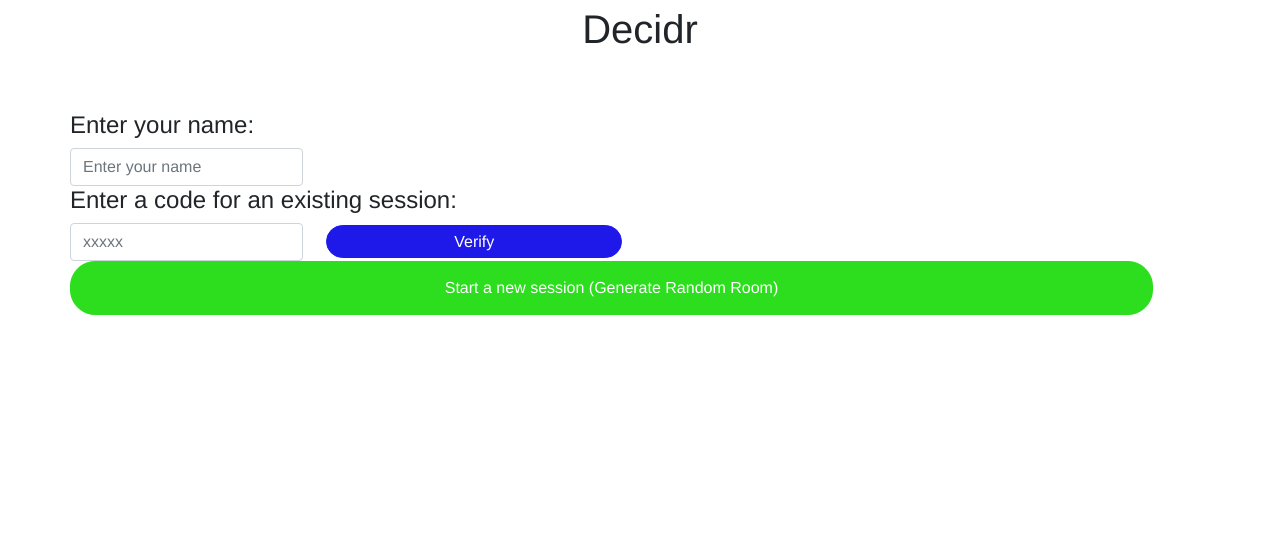
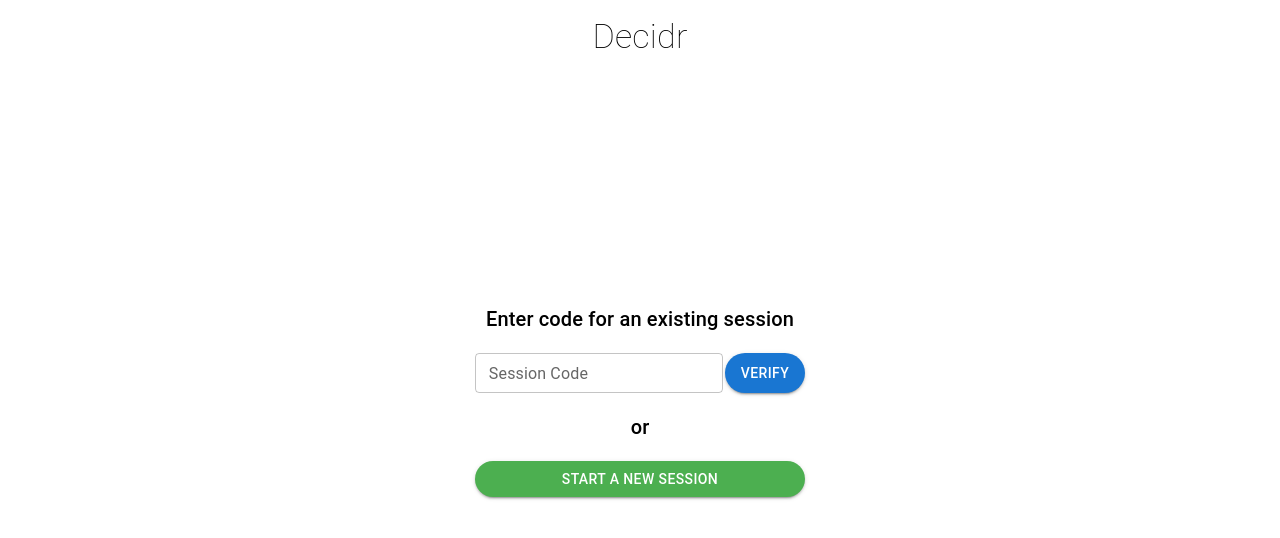
Before and after one commit to Katie500/Decidr, a React (Create React App) app in the folder client/: page / in a window 1280 px wide. Shown: the top 538 px of the page. Built offline with nearby package versions, Linux system fonts and the light colour scheme; no server answers.

Commit message:
initial commit

```diff
--- a/client/src/App.js
+++ b/client/src/App.js
@@ -1,49 +1,29 @@
-// client/App.js
-
-import "./styles/App.css";
-import io from "socket.io-client";
-import React from "react";
-import { BrowserRouter as Router, Route, Routes } from "react-router-dom";
-import Login from "./components/Views/Login";
-
-const socket = io.connect("http://localhost:3001");
-
-// client/src/App.js
+import { BrowserRouter, Route, Routes } from 'react-router-dom';
+import MainPage from './pages/MainPage';
+import { ThemeProvider, createTheme } from '@mui/material';
 
 function App() {
+  const theme = createTheme({
+    components: {
+      MuiButton: {
+        // This targets all Material-UI button components
+        styleOverrides: {
+          root: {
+            borderRadius: 50, // Sets the border radius to be fully rounded
+          },
+        },
+      },
+    },
+  });
+
   return (
-    <>
-      <head>
-        <script
-          src="https://unpkg.com/react/umd/react.production.min.js"
-          crossorigin
-        ></script>
-
-        <script
-          src="https://unpkg.com/react-dom/umd/react-dom.production.min.js"
-          crossorigin
-        ></script>
-
-        <script
-          src="https://unpkg.com/react-bootstrap@next/dist/react-bootstrap.min.js"
-          crossorigin
-        ></script>
-        <link
-          rel="stylesheet"
-          href="https://cdn.jsdelivr.net/npm/bootstrap@4.6.0/dist/css/bootstrap.min.css"
-          integrity="sha384-B0vP5xmATw1+K9KRQjQERJvTumQW0nPEzvF6L/Z6nronJ3oUOFUFpCjEUQouq2+l"
-          crossorigin="anonymous"
-        />
-        <link rel="stylesheet" href="style.css" crossorigin="anonymous" />
-      </head>
-      <body>
-        <Router>
-          <Routes>
-            <Route path="/" element={<Login />} />
-          </Routes>
-        </Router>
-      </body>
-    </>
+    <ThemeProvider theme={theme}>
+      <BrowserRouter>
+        <Routes>
+          <Route path="/" element={<MainPage />} />
+        </Routes>
+      </BrowserRouter>
+    </ThemeProvider>
   );
 }
 
--- /dev/null
+++ b/client/src/components/global/LoadingBackdrop.jsx
@@ -0,0 +1,13 @@
+import React from 'react';
+import Backdrop from '@mui/material/Backdrop';
+import CircularProgress from '@mui/material/CircularProgress';
+
+function LoadingBackdrop({ open }) {
+  return (
+    <Backdrop sx={{ zIndex: 99 }} open={open}>
+      <CircularProgress size={60} thickness={3} sx={{ color: 'white' }} />
+    </Backdrop>
+  );
+}
+
+export default LoadingBackdrop;
--- /dev/null
+++ b/client/src/pages/MainPage.jsx
@@ -0,0 +1,114 @@
+import {
+  Box,
+  Button,
+  Container,
+  Grid,
+  TextField,
+  Typography,
+} from '@mui/material';
+import React, { useState } from 'react';
+import LoadingBackdrop from '../components/global/LoadingBackdrop';
+
+const MainPage = () => {
+  const [pending, setPending] = useState(false);
+  const [sessionCode, setSessionCode] = useState('');
+
+  const handleVerify = () => {
+    setPending(true);
+    setTimeout(() => {
+      setPending(false);
+    }, 2000);
+  };
+
+  const handleStart = () => {
+    setPending(true);
+    setTimeout(() => {
+      setPending(false);
+    }, 2000);
+  };
+
+  return (
+    <Container
+      style={{
+        height: '98vh',
+        display: 'flex',
+        flexDirection: 'column',
+        justifyContent: 'center',
+        alignItems: 'center',
+      }}
+    >
+      <Box>
+        <Typography
+          variant="h4"
+          style={{
+            width: '100%',
+            textAlign: 'center',
+            fontWeight: 'lighter',
+            marginTop: '1rem',
+            position: 'absolute',
+            top: 0,
+            left: 0,
+          }}
+        >
+          Decidr
+        </Typography>
+      </Box>
+      {/* TODO: 'MAKE THIS CONTENT IN THE GRID BELOW TO SHOW UP IN THE CENTER */}
+      <Box
+        style={{
+          gap: 2,
+          display: 'flex',
+          flexDirection: 'column',
+          alignItems: 'center',
+          justifyContent: 'center',
+        }}
+      >
+        <Typography variant="h6">Enter code for an existing session</Typography>
+        <Box style={{ display: 'flex', gap: 2, marginTop: '1rem' }}>
+          <TextField
+            fullWidth
+            label="Session Code"
+            variant="outlined"
+            size="small"
+          />
+          <Button
+            variant="contained"
+            onClick={handleVerify}
+            sx={{
+              minWidth: 'initial',
+            }}
+          >
+            Verify
+          </Button>
+        </Box>
+
+        <Typography
+          variant="h6"
+          style={{
+            width: '100%',
+            textAlign: 'center',
+            display: 'block',
+            marginTop: '1rem',
+            marginBottom: '1rem',
+          }}
+        >
+          or
+        </Typography>
+        <Button
+          variant="contained"
+          color="success"
+          sx={{
+            width: '100%',
+            backgroundColor: (theme) => theme.palette.success.light,
+          }}
+          onClick={handleStart}
+        >
+          Start a new session
+        </Button>
+      </Box>
+      <LoadingBackdrop open={pending} />
+    </Container>
+  );
+};
+
+export default MainPage;
```
